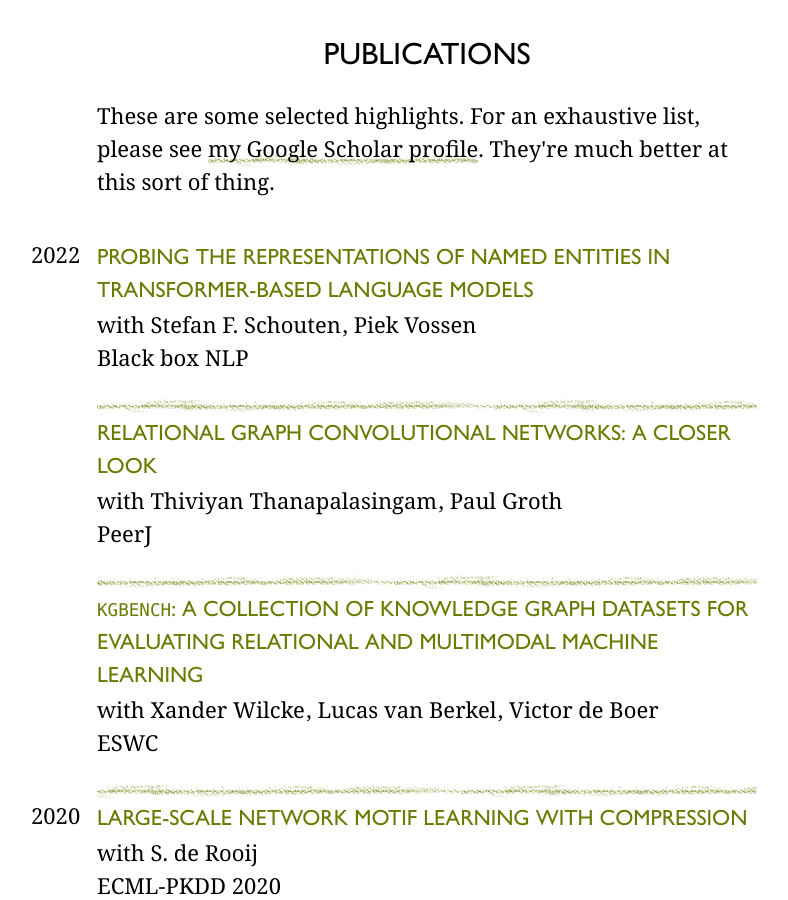
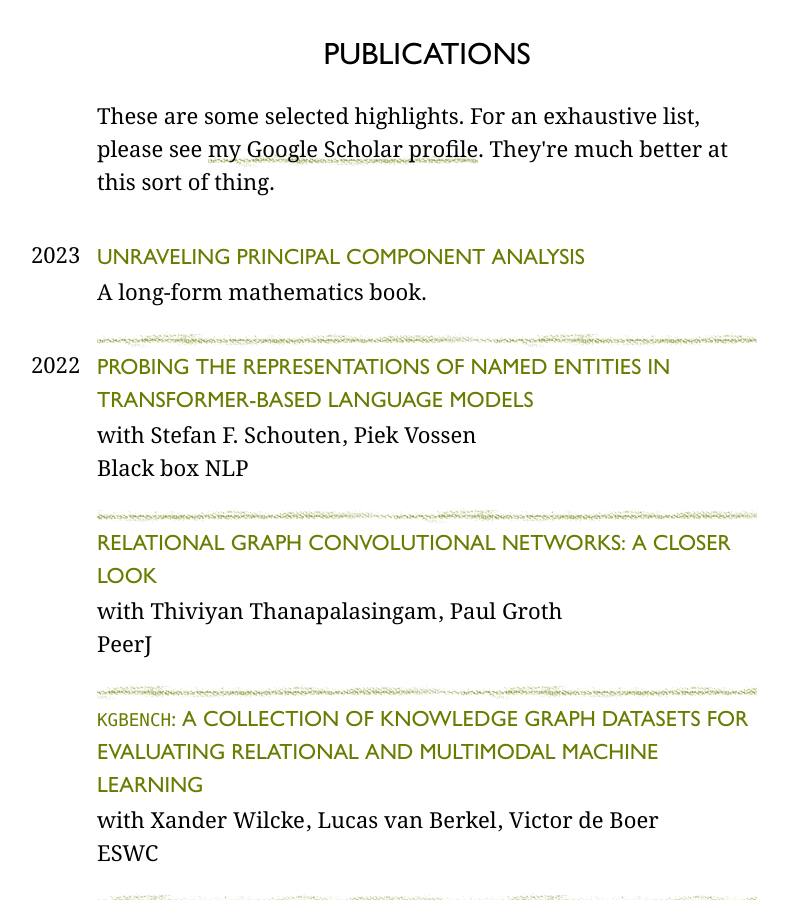
Before and after one commit to pbloem/peterbloem.nl, a Jekyll site: the page built from publications/index.md, in a window 1280 px wide and 900 px high. Shown: the whole window, without its empty margins (213-1001 px from the left). Built offline with Jekyll 4.4.1, drawn with Linux system fonts in a browser that asks for light colours; some web fonts are replaced; our own code applies the rules of GitHub Pages for plain Markdown files.

Commit message:
Add links to PCA book.

```diff
--- a/publications/index.md
+++ b/publications/index.md
@@ -11,6 +11,13 @@ article: false
 much better at this sort of thing.</p>
 
 <ul class="nav publications content">
+	<li><a href="unraveling-pca">
+	  	<h2>Unraveling principal component analysis</h2>
+	  	<span class="venue">A long-form mathematics book.</span>
+	  	<span class="year">2023</span>
+	  	</a>
+  	</li>
+
 	<li><a href="probing-transformers">
 	  	<h2>Probing the representations of named entities in Transformer-based Language Models</h2>
 	  	with
```
Also changed, not shown: blog/pca-2.md (+1 -0 lines), blog/pca-3.md (+1 -0 lines), blog/pca-4.md (+1 -0 lines), blog/pca-5.md (+1 -0 lines), blog/pca.md (+2 -0 lines).
